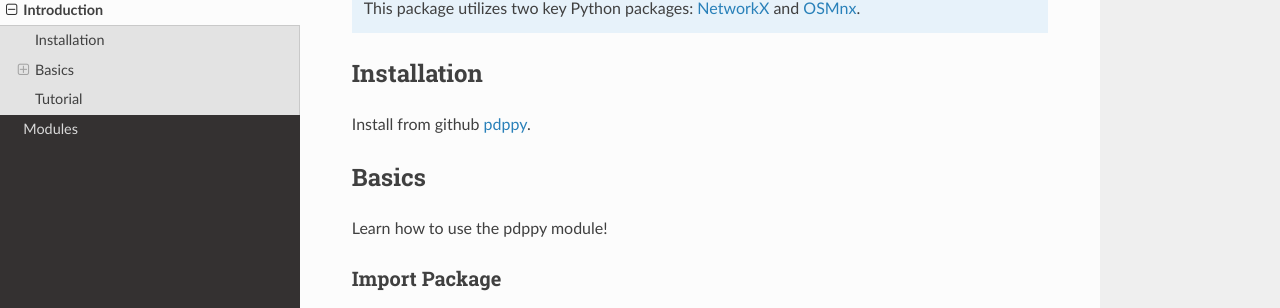
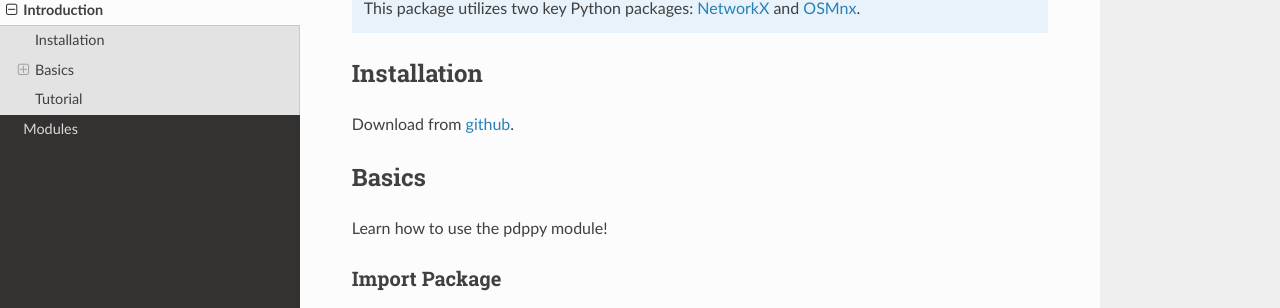
Before and after one commit to adrianhdz8/pdppy, a Sphinx documentation site: the page built from docs/source/intro.rst, in a window 1280 px wide and 900 px high, scrolled down 377 px. Shown: the part 143-451 px from the top of the window. Built offline with Sphinx 7.4.7 and the Read the Docs theme 2.0.0, drawn with Linux system fonts in a browser that asks for light colours.

Commit message:
Update intro.rst

```diff
--- a/docs/source/intro.rst
+++ b/docs/source/intro.rst
@@ -22,7 +22,7 @@ The outputs from the ``algorithms.py`` and ``instances.py`` module can then be v
 Installation
 ============
 
-Install from github `pdppy <https://github.com/adrianhdz8/pdppy>`_.
+Download from `github <https://github.com/adrianhdz8/pdppy>`_.
 
 
 Basics
```
